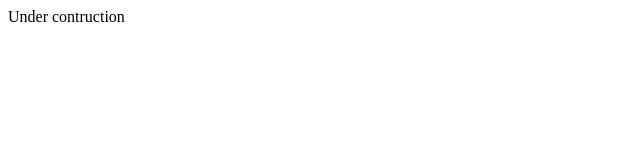
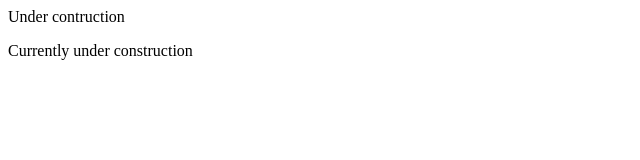
Before and after one commit to CSteinmuller/CSteinmuller.github.io, a plain HTML site: page index.html in a window 1280 px wide. Shown: the whole page, without its empty margins (0-640 px from the left). Drawn offline with Linux system fonts and the light colour scheme.

Commit message:
Update index.html

```diff
--- a/index.html
+++ b/index.html
@@ -1 +1,2 @@
 Under contruction
+<p>Currently under construction</p>
```
